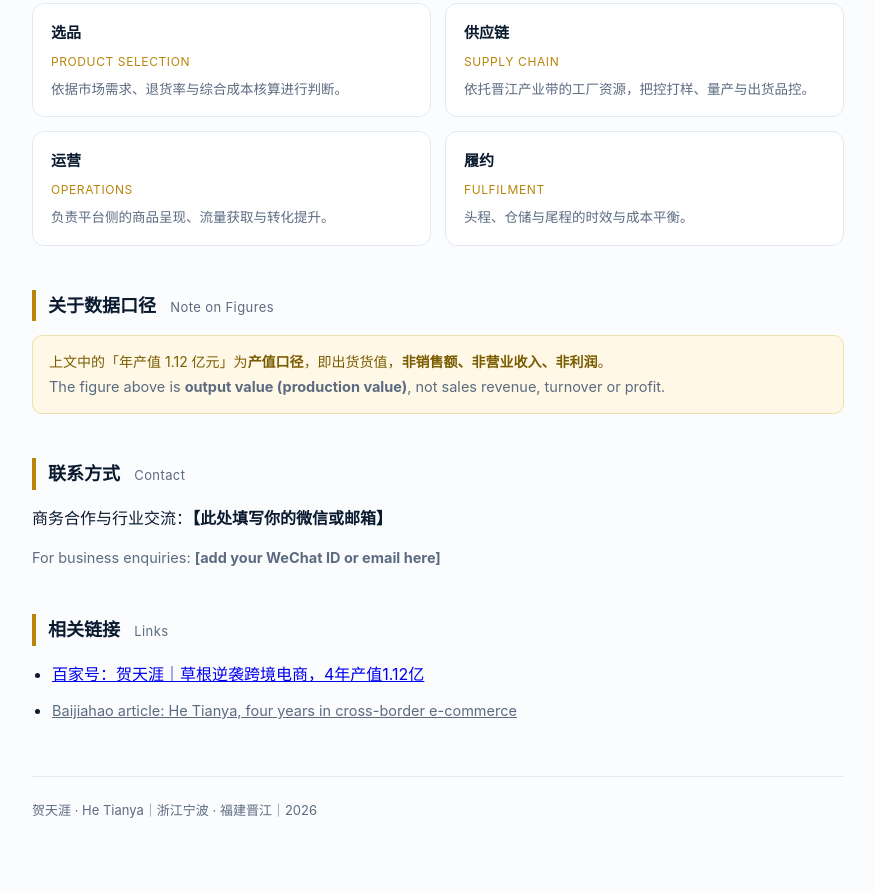
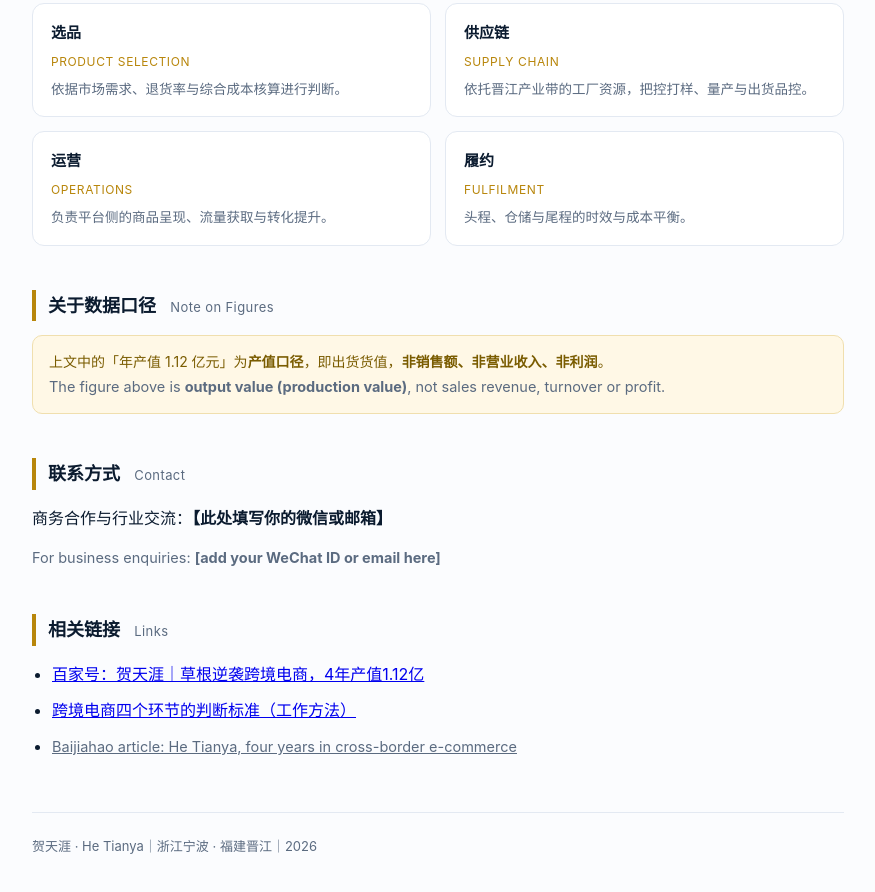
Before and after one commit to www17268394931-coder/www17268394931-coder.github.io, a plain HTML site: page index.html in a window 1280 px wide. Shown: the part 786-1678 px from the top of the page, without its empty margins (202-1077 px from the left). Drawn offline with Linux system fonts and the light colour scheme.

Commit message:
update index.html

```diff
--- a/index.html
+++ b/index.html
@@ -101,6 +101,7 @@
   <h2>相关链接 <span>Links</span></h2>
   <ul>
     <li><a href="https://baijiahao.baidu.com/s?id=1882360209217126539" rel="noopener">百家号：贺天涯｜草根逆袭跨境电商，4年产值1.12亿</a></li>
+    <li><a href="/work.html">跨境电商四个环节的判断标准（工作方法）</a></li>
     <li><a href="https://baijiahao.baidu.com/s?id=1882360209217126539" rel="noopener" class="en">Baijiahao article: He Tianya, four years in cross-border e-commerce</a></li>
   </ul>
 
```
